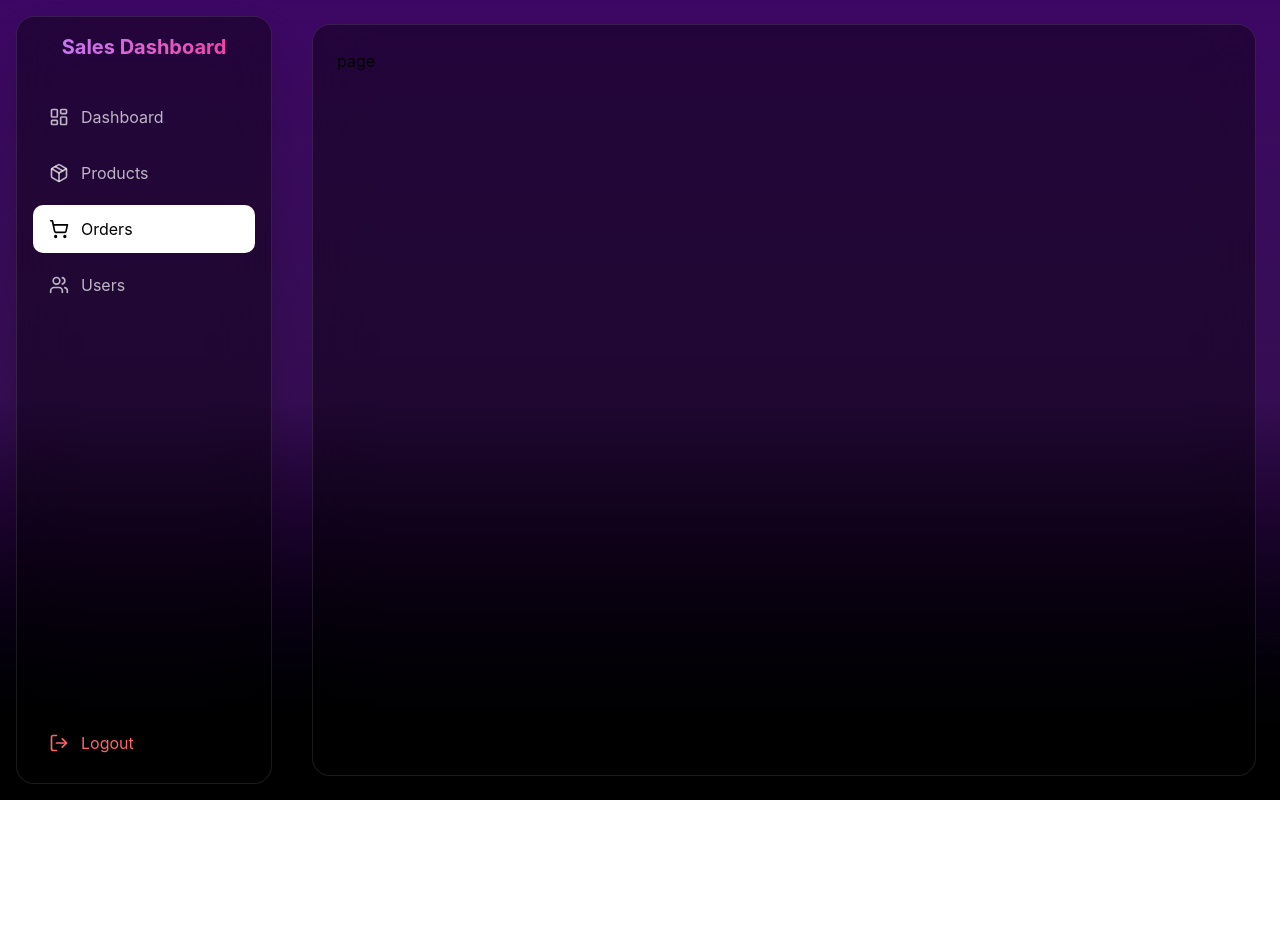
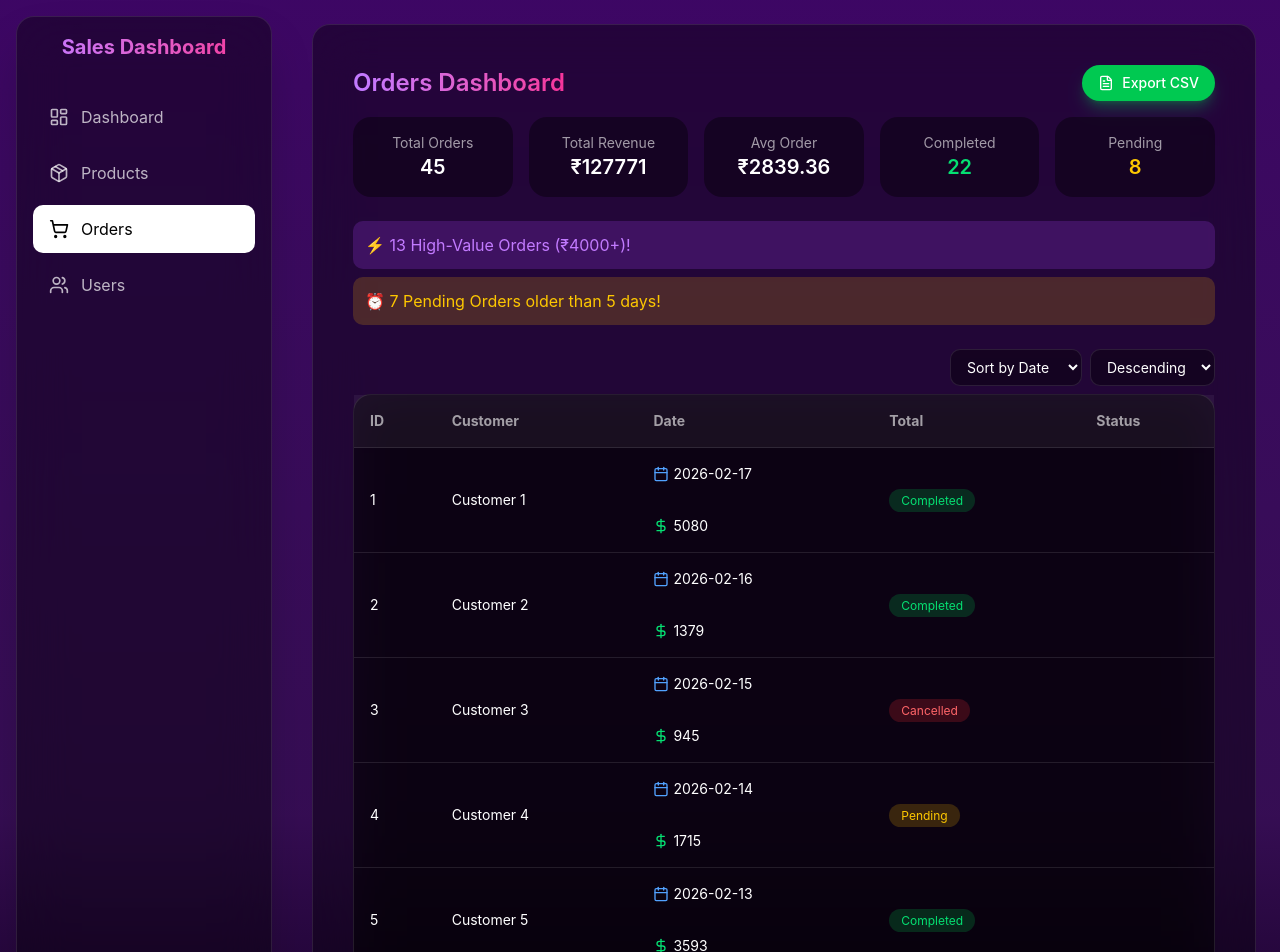
Before and after one commit to pragathish07/sales-dashboard, a Next.js app in the folder client/: page /adminDashboard/orders in a window 1280 px wide. Shown: the top 952 px of the page. Before the commit the page ends 800 px from the top, so only its background shows below. Built offline with nearby package versions, Linux system fonts and the light colour scheme.

Commit message:
updated orders

```diff
--- a/client/src/app/(modules)/adminDashboard/orders/page.tsx
+++ b/client/src/app/(modules)/adminDashboard/orders/page.tsx
@@ -1,7 +1,248 @@
-import React from 'react'
+'use client'
 
-export default function page (){
+import React, { useState } from 'react'
+import { motion } from 'framer-motion'
+import { Calendar, DollarSign, FileText } from 'lucide-react'
+
+type Order = {
+  id: string
+  customer: string
+  total: number
+  date: string
+  status: 'Completed' | 'Pending' | 'Cancelled'
+}
+
+const generateDummyOrders = (count: number): Order[] => {
+  const orders: Order[] = []
+  for (let i = 1; i <= count; i++) {
+    orders.push({
+      id: i.toString(),
+      customer: `Customer ${i}`,
+      total: Math.floor(Math.random() * 5000) + 500,
+      date: new Date(Date.now() - i * 86400000).toISOString().split('T')[0],
+      status: i % 3 === 0 ? 'Cancelled' : i % 4 === 0 ? 'Pending' : 'Completed'
+    })
+  }
+  return orders
+}
+
+export default function OrdersPage() {
+  const allOrders = generateDummyOrders(45)
+  const [orders, setOrders] = useState(allOrders)
+  const [page, setPage] = useState(1)
+  const perPage = 10
+
+  const [sortField, setSortField] = useState<'date' | 'total'>('date')
+  const [sortOrder, setSortOrder] = useState<'asc' | 'desc'>('desc')
+
+  // Pagination
+  const paginatedOrders = orders.slice((page - 1) * perPage, page * perPage)
+  const nextPage = () => {
+    if (page * perPage < orders.length) setPage(prev => prev + 1)
+  }
+  const prevPage = () => {
+    if (page > 1) setPage(prev => prev - 1)
+  }
+
+  // Sorting
+  const sortOrders = (field: 'date' | 'total', order: 'asc' | 'desc') => {
+    const sorted = [...orders].sort((a, b) => {
+      if (field === 'date') return order === 'asc' ? a.date.localeCompare(b.date) : b.date.localeCompare(a.date)
+      else {
+        if (a.total === b.total) return a.date.localeCompare(b.date) // tie-breaker
+        return order === 'asc' ? a.total - b.total : b.total - a.total
+      }
+    })
+    setOrders(sorted)
+  }
+
+  const handleSortFieldChange = (e: React.ChangeEvent<HTMLSelectElement>) => {
+    const field = e.target.value as 'date' | 'total'
+    setSortField(field)
+    sortOrders(field, sortOrder)
+  }
+
+  const handleSortOrderChange = (e: React.ChangeEvent<HTMLSelectElement>) => {
+    const order = e.target.value as 'asc' | 'desc'
+    setSortOrder(order)
+    sortOrders(sortField, order)
+  }
+
+  // =================== KPI CARDS ===================
+  const totalRevenue = orders.reduce((sum, o) => sum + o.total, 0)
+  const avgOrder = orders.length ? (totalRevenue / orders.length).toFixed(2) : 0
+  const completedCount = orders.filter(o => o.status === 'Completed').length
+  const pendingCount = orders.filter(o => o.status === 'Pending').length
+  const cancelledCount = orders.filter(o => o.status === 'Cancelled').length
+
+  // =================== Alerts ===================
+  const highValueOrders = orders.filter(o => o.total > 4000)
+  const oldPendingOrders = orders.filter(o => {
+    const orderDate = new Date(o.date)
+    const diffDays = (Date.now() - orderDate.getTime()) / (1000 * 3600 * 24)
+    return o.status === 'Pending' && diffDays > 5
+  })
+
+  // =================== Export CSV ===================
+  const exportCSV = () => {
+    const csvContent =
+      'data:text/csv;charset=utf-8,' +
+      ['ID,Customer,Date,Total,Status']
+        .concat(orders.map(o => `${o.id},${o.customer},${o.date},${o.total},${o.status}`))
+        .join('\n')
+    const encodedUri = encodeURI(csvContent)
+    const link = document.createElement('a')
+    link.setAttribute('href', encodedUri)
+    link.setAttribute('download', 'orders.csv')
+    document.body.appendChild(link)
+    link.click()
+    document.body.removeChild(link)
+  }
+
   return (
-    <div>page</div>
+    <div className="text-white p-4 space-y-6">
+
+      {/* Header */}
+      <div className="flex justify-between mb-4 items-center">
+        <h1 className="text-2xl font-semibold bg-gradient-to-r from-purple-400 to-pink-500 text-transparent bg-clip-text">
+          Orders Dashboard
+        </h1>
+
+        <button
+          onClick={exportCSV}
+          className="inline-flex items-center gap-2 px-4 py-2 rounded-full bg-green-500 hover:bg-green-600 text-sm font-medium text-white shadow-lg shadow-green-500/30 transition"
+        >
+          <FileText className="w-4 h-4" /> Export CSV
+        </button>
+      </div>
+
+      {/* KPI Cards */}
+      <div className="grid grid-cols-1 sm:grid-cols-5 gap-4">
+        <div className="bg-black/40 rounded-2xl p-4 text-center">
+          <div className="text-sm text-white/60">Total Orders</div>
+          <div className="text-xl font-semibold">{orders.length}</div>
+        </div>
+        <div className="bg-black/40 rounded-2xl p-4 text-center">
+          <div className="text-sm text-white/60">Total Revenue</div>
+          <div className="text-xl font-semibold">₹{totalRevenue}</div>
+        </div>
+        <div className="bg-black/40 rounded-2xl p-4 text-center">
+          <div className="text-sm text-white/60">Avg Order</div>
+          <div className="text-xl font-semibold">₹{avgOrder}</div>
+        </div>
+        <div className="bg-black/40 rounded-2xl p-4 text-center">
+          <div className="text-sm text-white/60">Completed</div>
+          <div className="text-xl font-semibold text-green-400">{completedCount}</div>
+        </div>
+        <div className="bg-black/40 rounded-2xl p-4 text-center">
+          <div className="text-sm text-white/60">Pending</div>
+          <div className="text-xl font-semibold text-yellow-400">{pendingCount}</div>
+        </div>
+      </div>
+
+      {/* Alerts */}
+      <div className="space-y-2">
+        {highValueOrders.length > 0 && (
+          <div className="bg-purple-500/20 text-purple-400 p-3 rounded-lg">
+            ⚡ {highValueOrders.length} High-Value Orders (₹4000+)!
+          </div>
+        )}
+        {oldPendingOrders.length > 0 && (
+          <div className="bg-yellow-500/20 text-yellow-400 p-3 rounded-lg">
+            ⏰ {oldPendingOrders.length} Pending Orders older than 5 days!
+          </div>
+        )}
+      </div>
+
+      {/* Sorting */}
+      <div className="flex justify-end gap-2 mb-2">
+        <select
+          value={sortField}
+          onChange={handleSortFieldChange}
+          className="bg-black/40 border border-white/10 rounded-lg px-3 py-2 text-sm"
+        >
+          <option value="date">Sort by Date</option>
+          <option value="total">Sort by Price</option>
+        </select>
+        <select
+          value={sortOrder}
+          onChange={handleSortOrderChange}
+          className="bg-black/40 border border-white/10 rounded-lg px-3 py-2 text-sm"
+        >
+          <option value="asc">Ascending</option>
+          <option value="desc">Descending</option>
+        </select>
+      </div>
+
+      {/* Orders Table */}
+      <motion.div
+        initial={{ opacity: 0, y: 10 }}
+        animate={{ opacity: 1, y: 0 }}
+        className="bg-black/40 backdrop-blur-xl border border-white/10 rounded-2xl overflow-visible"
+      >
+        <table className="w-full text-sm">
+          <thead className="bg-white/5 text-white/60">
+            <tr>
+              <th className="text-left p-4">ID</th>
+              <th className="text-left p-4">Customer</th>
+              <th className="text-left p-4">Date</th>
+              <th className="text-left p-4">Total</th>
+              <th className="text-left p-4">Status</th>
+            </tr>
+          </thead>
+          <tbody>
+            {paginatedOrders.map((order, i) => (
+              <motion.tr
+                key={order.id}
+                initial={{ opacity: 0 }}
+                animate={{ opacity: 1 }}
+                transition={{ delay: i * 0.03 }}
+                className="border-t border-white/10 hover:bg-white/5 transition"
+              >
+                <td className="p-4">{order.id}</td>
+                <td className="p-4">{order.customer}</td>
+                <td className="p-4 flex items-center gap-1">
+                  <Calendar className="w-4 h-4 text-blue-400" /> {order.date}
+                </td>
+                <td className="p-4 flex items-center gap-1">
+                  <DollarSign className="w-4 h-4 text-green-400" /> {order.total}
+                </td>
+                <td className="p-4">
+                  <span
+                    className={`px-3 py-1 rounded-full text-xs ${
+                      order.status === 'Completed'
+                        ? 'bg-green-500/20 text-green-400'
+                        : order.status === 'Pending'
+                        ? 'bg-yellow-500/20 text-yellow-400'
+                        : 'bg-red-500/20 text-red-400'
+                    }`}
+                  >
+                    {order.status}
+                  </span>
+                </td>
+              </motion.tr>
+            ))}
+          </tbody>
+        </table>
+      </motion.div>
+
+      {/* Pagination */}
+      <div className="flex justify-between mt-4">
+        <button
+          onClick={prevPage}
+          disabled={page === 1}
+          className="px-4 py-2 rounded-full border border-white/10 hover:bg-white/5 disabled:opacity-50"
+        >
+          Previous
+        </button>
+        <button
+          onClick={nextPage}
+          disabled={page * perPage >= orders.length}
+          className="px-4 py-2 rounded-full border border-white/10 hover:bg-white/5 disabled:opacity-50"
+        >
+          Next
+        </button>
+      </div>
+    </div>
   )
 }
```
